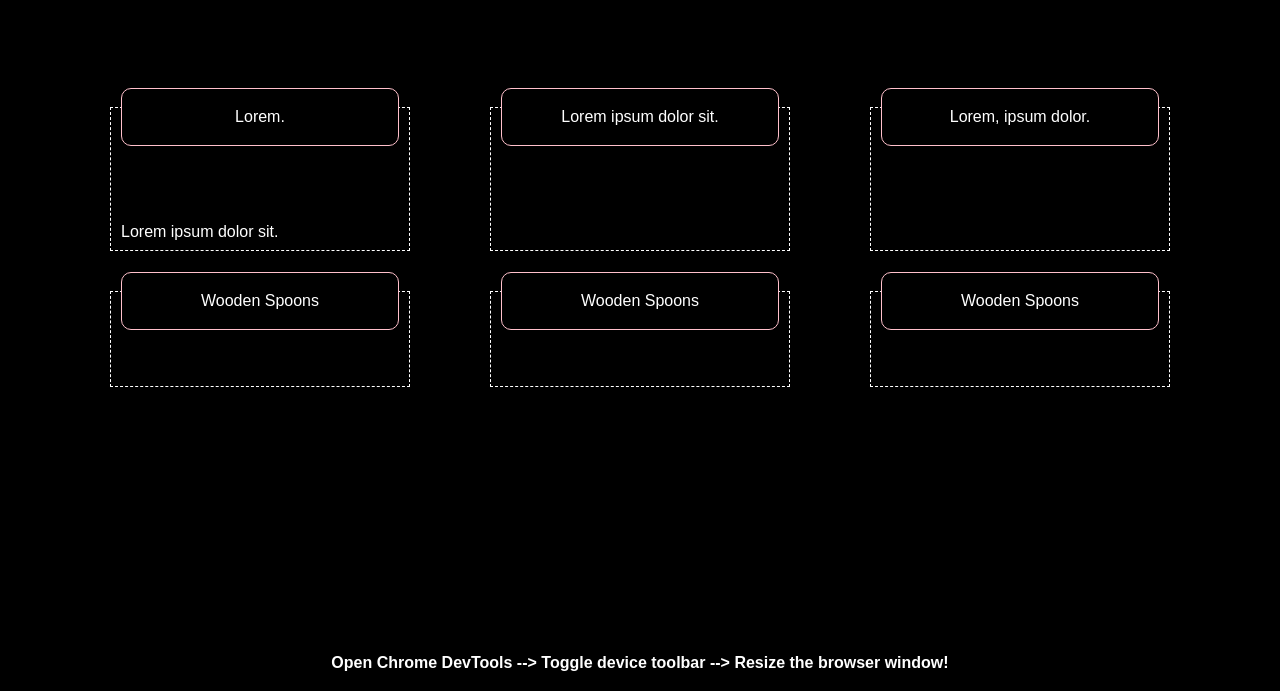
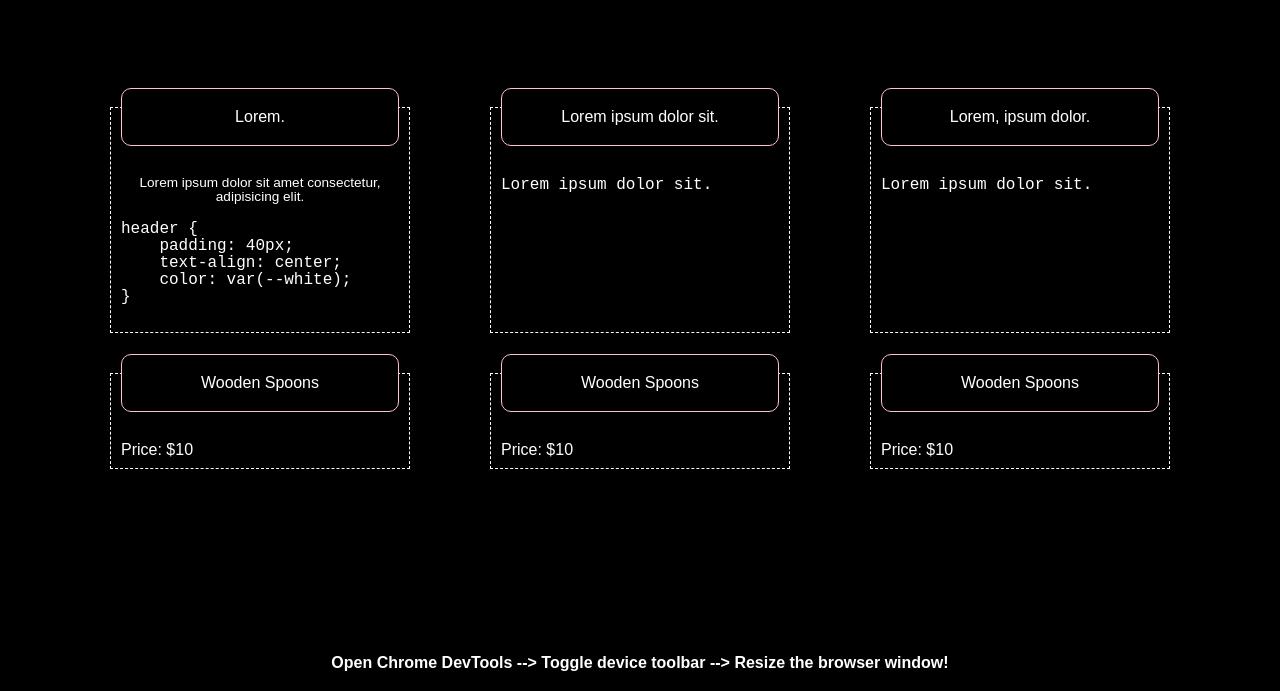
Before and after one commit to Ivo-Gatzinski/css-snippets, a plain HTML site: page index.html in a window 1280 px wide. Shown: the part 109-800 px from the top of the page. Drawn offline with Linux system fonts and the light colour scheme.

Commit message:
pre and code fixes with John

```diff
--- a/assets/css/style.css
+++ b/assets/css/style.css
@@ -13,12 +13,12 @@
     justify-content: flex-start;
   }
 
-  article {
+  .card {
     color: white;
 }
 
-tr {
-    color: white;
+code {
+    font-family:'Courier New', Courier, monospace;
 }
 
   h1 {
@@ -106,15 +106,13 @@ tr {
 
   .card > p {
     text-align: center;
+    font-size: 85%;
   }
 
-  .card > img {
-    width: 100%;
-  }
 
-  @media screen and (max-width: 768px) {
+  @media screen and (min-width: 768px) {
     main,
-    nav {
+    {
       flex-direction: column;
     }
   }
--- a/index.html
+++ b/index.html
@@ -21,21 +21,16 @@
     <div class="cheatsheet">
       <section class="card">
         <header>Lorem.</header>
-        <table>
-            <col>
-            <tr>
-                Lorem ipsum dolor sit amet consectetur adipisicing elit.
-            </tr>
-            <tr>
-                Lorem ipsum dolor sit.
-            </tr>
-
-            </table>
-        <article>
-            <p><code>
-                Lorem ipsum dolor sit.
-            </code></p>
-         </article>
+        <p>
+            Lorem ipsum dolor sit amet consectetur, adipisicing elit.
+        </p>
+            <pre><code>
+header {
+    padding: 40px;
+    text-align: center;
+    color: var(--white);
+}
+            </code></pre>
 
       </section>
 
@@ -47,7 +42,7 @@
 
       <section class="card">
         <header>Lorem, ipsum dolor.</header>
-        <pre>Lorem ipsum dolor sit.</pre>
+        <pre><code>Lorem ipsum dolor sit.</code></pre>
       </section>
 
       <section class="card">
```
